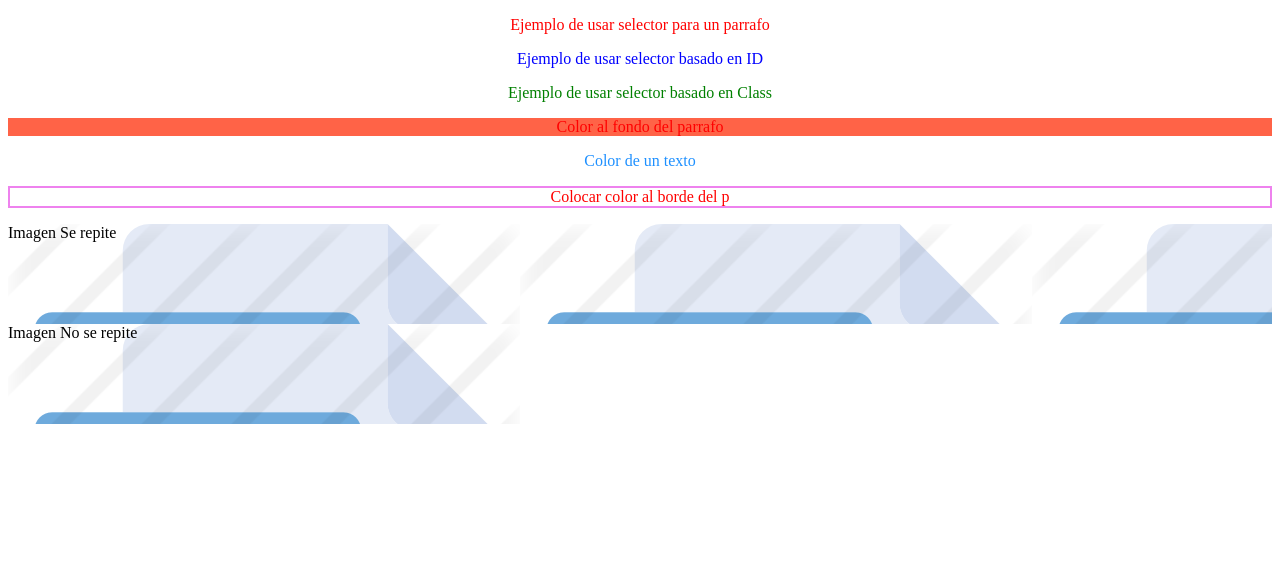
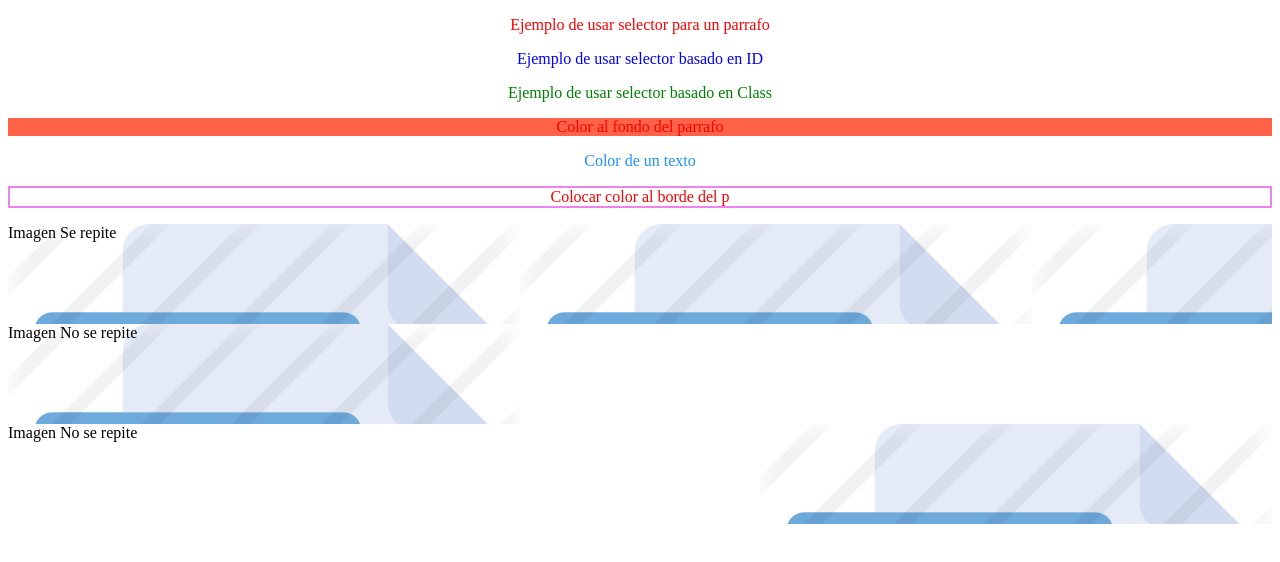
Before and after one commit to sebasvalencia/CSS, a plain HTML site: page index.html in a window 1280 px wide. Drawn offline with Linux system fonts and the light colour scheme.

Commit message:
Background-position

```diff
--- a/estilos.css
+++ b/estilos.css
@@ -34,3 +34,10 @@ p{
     background-repeat: no-repeat;
     height: 100px;
 }
+
+.fondoImagenNoSeRepiteSeMueveElFondo{
+    background-image: url('imagen_css.png');
+    background-repeat: no-repeat;
+    background-position: right top;
+    height: 100px;
+}
--- a/index.html
+++ b/index.html
@@ -17,5 +17,7 @@
     <p class="colorBorde">Colocar color al borde del p</p>
     <div class="fondoImagenSeRepite">Imagen Se repite</div>
     <div class="fondoImagenNoSeRepite">Imagen No se repite</div>
+    <div class="fondoImagenNoSeRepiteSeMueveElFondo">Imagen No se repite</div>
+
 </body>
 </html>
```
Also changed, not shown: 1 other file.
